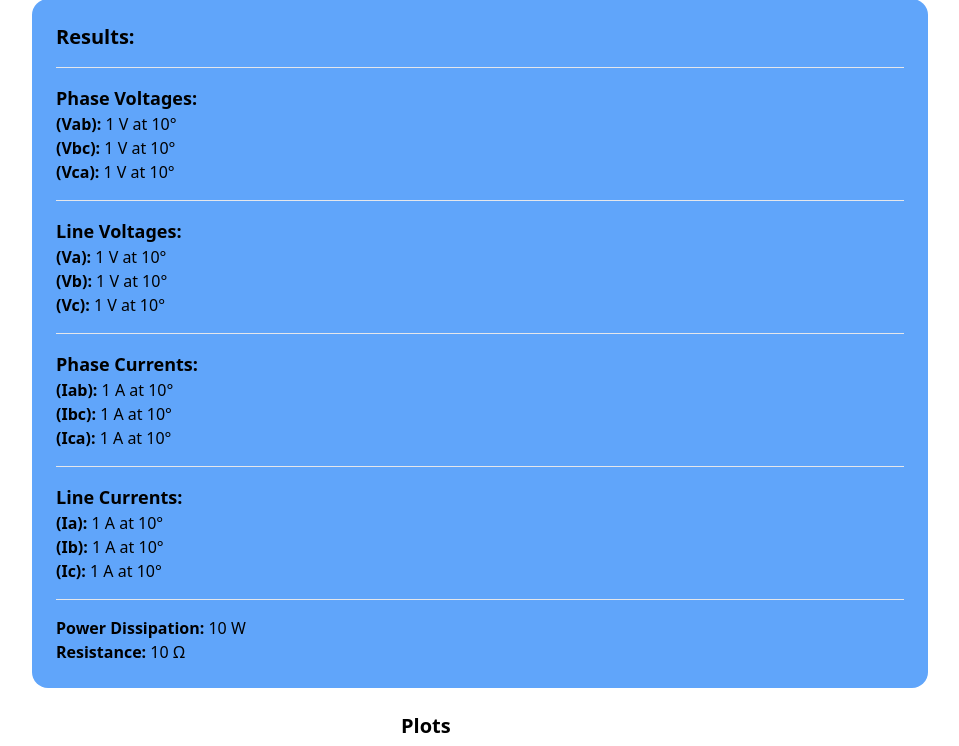
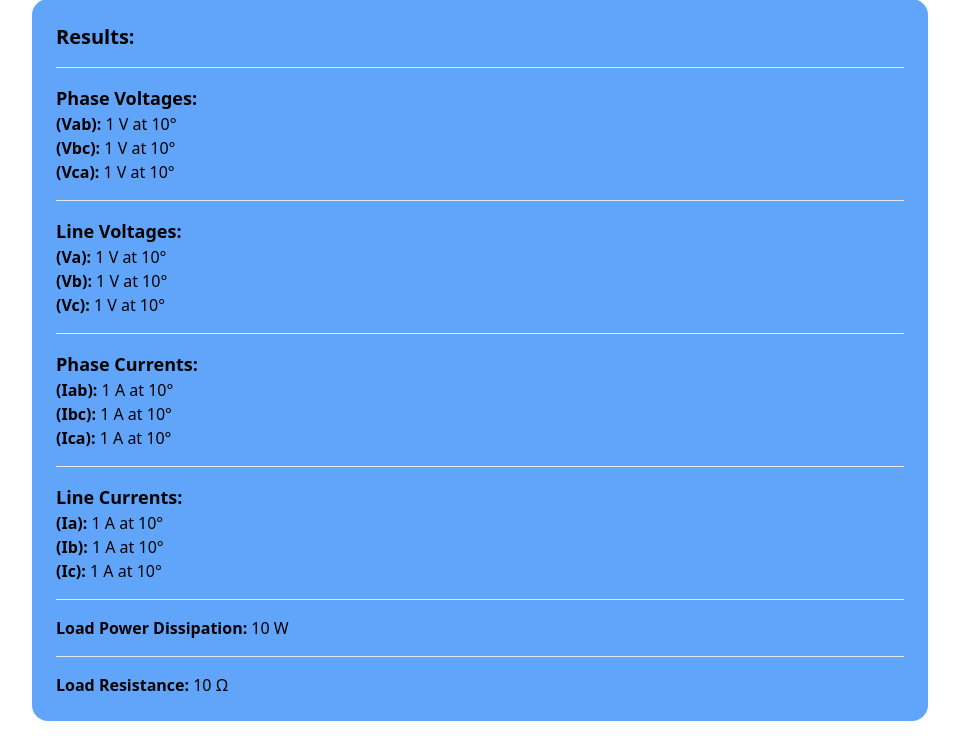
Before and after one commit to emanalva/Power-Model, a Flask app: template templates/results.html in a window 1280 px wide. Shown: the part 133-879 px from the top of the page, without its empty margins (160-1119 px from the left). Run offline with Flask 3, Linux system fonts and the light colour scheme; the template is opened without the code that fills it: most values are stand-ins (such as "Sample title", 1, 10 or a date in 2020).

Commit message:
add h-line abofe resistance

```diff
--- a/templates/results.html
+++ b/templates/results.html
@@ -52,9 +52,12 @@
         <p><strong>(Ic):</strong> {{ current_line[2][0] | round(2) }} A at {{ current_line[2][1] | round(2) }}°</p>
 
         <hr class="my-4">
-        <!-- Power and Resistance -->
-        <p><strong>Power Dissipation:</strong> {{ calculated_power | round(2) }} W</p>
-        <p><strong>Resistance:</strong> {{ calculated_resistor | round(2) }} Ω</p>
+        <!-- Power -->
+        <p><strong>Load Power Dissipation:</strong> {{ calculated_power | round(2) }} W</p>
+
+        <hr class="my-4">
+        <!-- Resistance -->
+        <p><strong>Load Resistance:</strong> {{ calculated_resistor | round(2) }} Ω</p>
     </div>
 
     <div class="mt-6 flex flex-col space-y-6">
```
